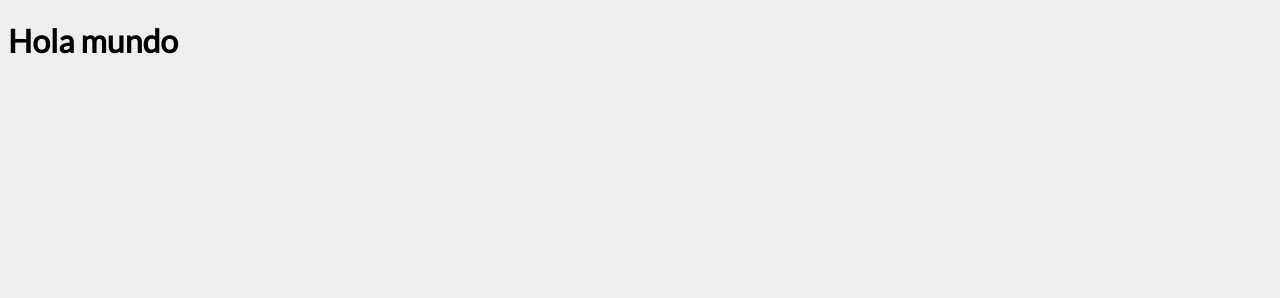
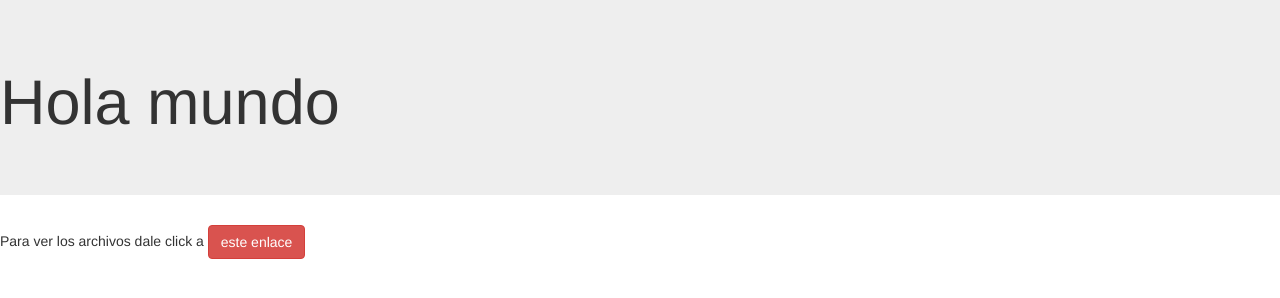
Before and after one commit to luchin123/aprendiendo, a plain HTML site: page index.html in a window 1280 px wide. Drawn offline with nearby package versions, Linux system fonts and the light colour scheme.

Commit message:
Prueba de botones y titulo en bootstrap

```diff
--- a/index.html
+++ b/index.html
@@ -5,9 +5,14 @@
     <title>Document</title>
     <link rel="stylesheet" href="style.css">
     <link href="https://fonts.googleapis.com/css?family=Lato" rel="stylesheet">
-
+<!-- Latest compiled and minified CSS -->
+<link rel="stylesheet" href="https://maxcdn.bootstrapcdn.com/bootstrap/3.3.7/css/bootstrap.min.css" integrity="sha384-BVYiiSIFeK1dGmJRAkycuHAHRg32OmUcww7on3RYdg4Va+PmSTsz/K68vbdEjh4u" crossorigin="anonymous">
 </head>
 <body>
-    <h1>Hola mundo</h1>
+    <div class="jumbotron">
+        <h1>Hola mundo</h1>
+    </div>
+
+    Para ver los archivos dale click a <a href="" class="btn btn-danger">este enlace</a>
 </body>
 </html>
```
